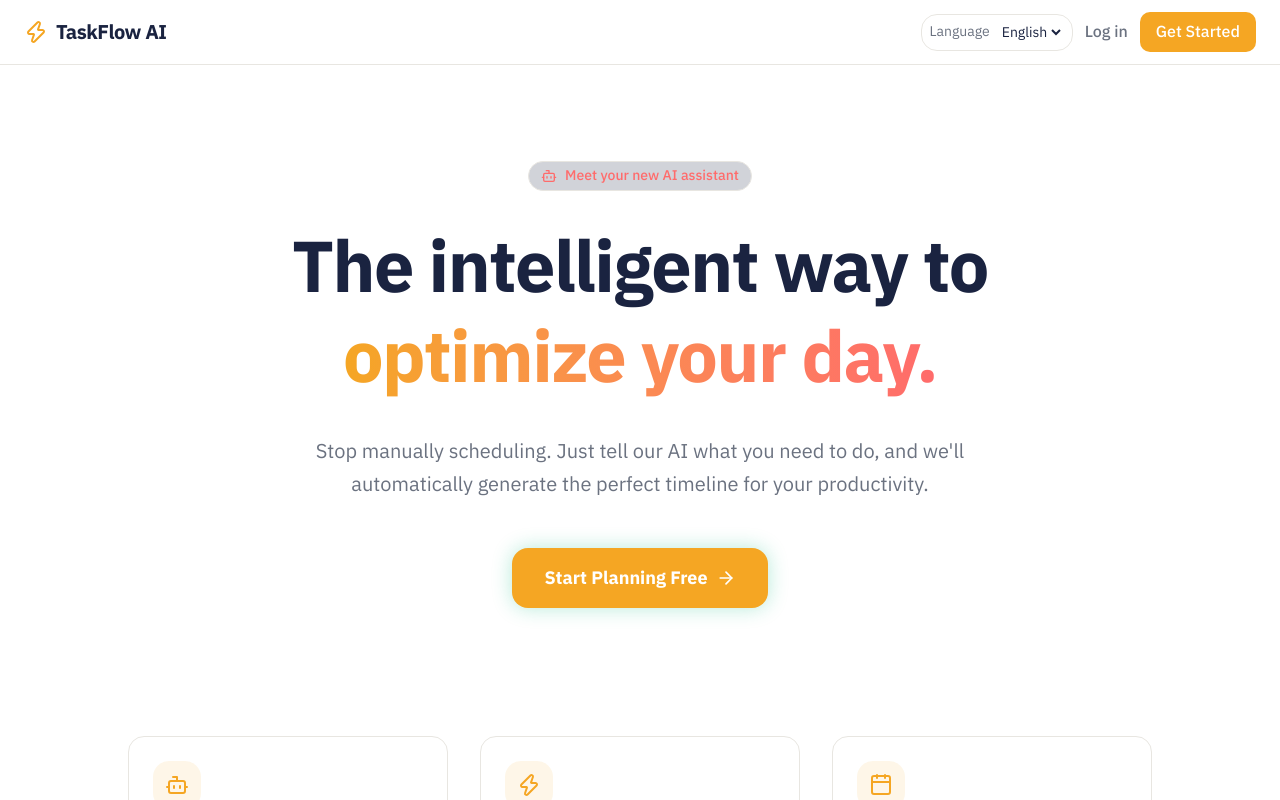
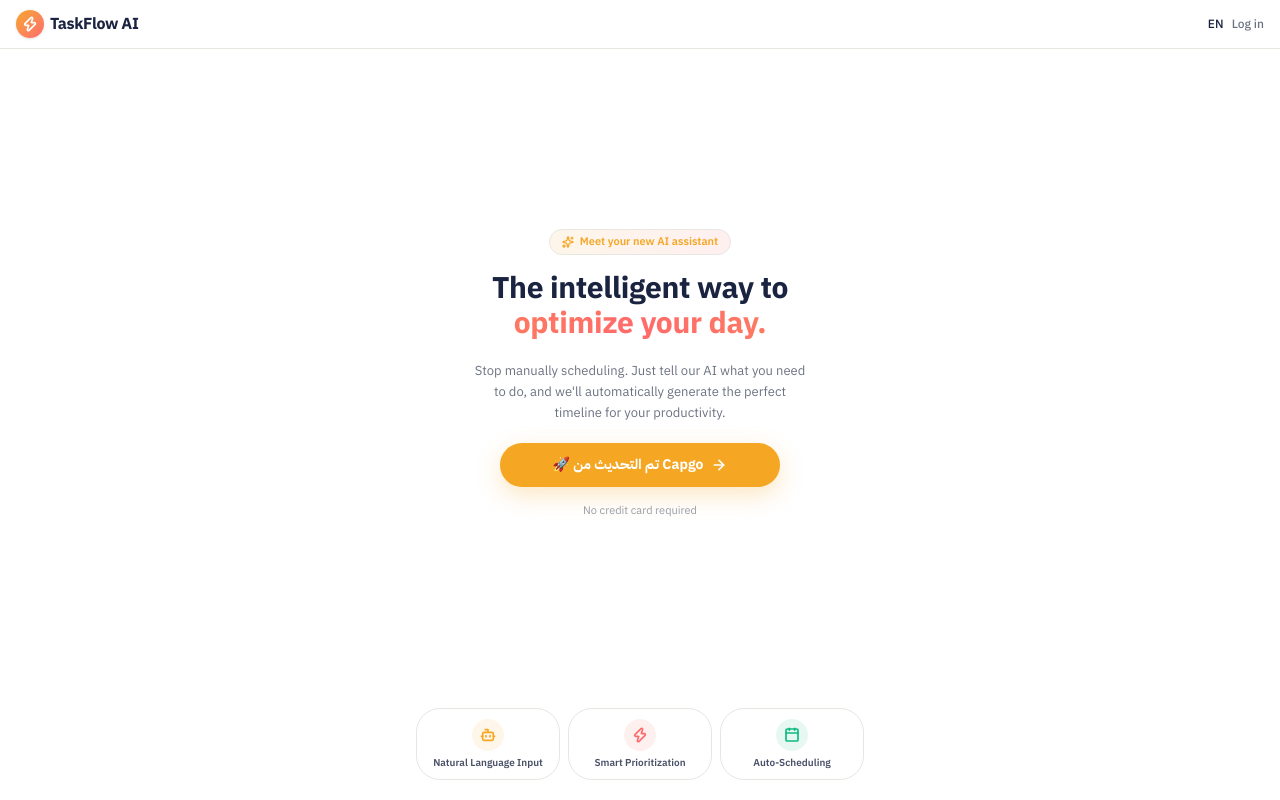
Before and after one commit to Abdallahmoha277/AI-PoweredDailyTaskScheduler, a React (Vite) app: page / in a window 1280 px wide. Built offline with nearby package versions, Linux system fonts and the light colour scheme; no server answers.

Commit message:
Test Capgo live update

```diff
--- a/src/index.css
+++ b/src/index.css
@@ -1,8 +1,6 @@
 /* =====================================================================
    Fonts
    ===================================================================== */
-
-
 @import '@fontsource-variable/space-grotesk';
 @import '@fontsource-variable/inter';
 @import '@fontsource-variable/jetbrains-mono';
@@ -16,7 +14,6 @@
 /* =====================================================================
    Theme Tokens
    ===================================================================== */
-
 @theme inline {
   /* Colors */
   --color-background: var(--background);
@@ -50,6 +47,9 @@
   --radius-md: 10px;
   --radius-lg: 16px;
   --radius-xl: 24px;
+
+  /* Extra breakpoints */
+  --breakpoint-xs: 380px;
 }
 
 /* =====================================================================
@@ -58,10 +58,10 @@
 :root {
   /* Surfaces */
   --background: #FFFFFF;
-  --surface: #F8F6F2;   /* warm off-white */
+  --surface: #F8F6F2;
   --card: #FFFFFF;
   --card-foreground: #1A2340;
-  --foreground: #1A2340;   /* deep navy */
+  --foreground: #1A2340;
 
   /* Primary — warm amber/orange (CTA) */
   --primary: #F5A623;
@@ -109,9 +109,7 @@
 html {
   color-scheme: light;
   scroll-behavior: smooth;
-  height: 100%;
-  overflow: hidden;
-  overscroll-behavior: none;
+  -webkit-tap-highlight-color: transparent;
 }
 
 body {
@@ -122,27 +120,11 @@ body {
   -webkit-font-smoothing: antialiased;
   -moz-osx-font-smoothing: grayscale;
   text-rendering: optimizeLegibility;
-  height: 100%;
-  overflow: hidden;
-  overscroll-behavior: none;
-  -webkit-tap-highlight-color: transparent;
   -webkit-text-size-adjust: 100%;
   text-size-adjust: 100%;
-}
-
-#root {
-  height: 100%;
-  overflow: hidden;
-}
-
-body {
-  background-color: var(--background);
-  color: var(--foreground);
-  font-family: var(--font-sans);
-  font-feature-settings: 'cv02', 'cv03', 'cv04', 'cv11';
-  -webkit-font-smoothing: antialiased;
-  -moz-osx-font-smoothing: grayscale;
-  text-rendering: optimizeLegibility;
+  overflow-x: hidden;
+  min-height: 100vh;
+  min-height: 100dvh;
 }
 
 /* =====================================================================
@@ -160,7 +142,7 @@ code, pre, .font-mono {
 }
 
 /* =====================================================================
-   Arabic font override
+   Arabic font override — no letter-spacing!
    ===================================================================== */
 html[lang='ar'] body {
   font-family: 'IBM Plex Sans Arabic', var(--font-sans);
@@ -172,14 +154,19 @@ html[lang='ar'] h3,
 html[lang='ar'] h4 {
   font-family: 'IBM Plex Sans Arabic', var(--font-display);
   letter-spacing: 0;
+  word-spacing: normal;
+}
+
+html[lang='ar'] * {
+  letter-spacing: 0 !important;
 }
 
 /* =====================================================================
    Custom scrollbar
    ===================================================================== */
 ::-webkit-scrollbar {
-  width: 10px;
-  height: 10px;
+  width: 8px;
+  height: 8px;
 }
 
 ::-webkit-scrollbar-track {
@@ -207,8 +194,40 @@ html[lang='ar'] h4 {
 /* =====================================================================
    Focus visible
    ===================================================================== */
+:focus {
+  outline: none;
+}
+
 :focus-visible {
   outline: 2px solid var(--ring);
   outline-offset: 2px;
   border-radius: 4px;
 }
+
+/* Force-clear any outline on select elements —
+   the parent label handles the visible focus state */
+select,
+select:focus,
+select:focus-visible,
+select:active {
+  outline: 0 !important;
+  outline-offset: 0 !important;
+  box-shadow: none !important;
+  -webkit-appearance: none;
+  appearance: none;
+}
+
+/* Show focus ring on the parent label instead */
+label:has(> select:focus),
+label:has(> select:focus-visible) {
+  outline: 2px solid var(--ring);
+  outline-offset: 2px;
+}
+
+/* =====================================================================
+   Prevent horizontal overflow globally
+   ===================================================================== */
+img, video, iframe, svg {
+  max-width: 100%;
+  height: auto;
+}
--- a/src/pages/Landing.tsx
+++ b/src/pages/Landing.tsx
@@ -1,6 +1,6 @@
 import { motion } from "framer-motion"
 import { Link } from "react-router-dom"
-import { Calendar, Bot, Zap, ArrowRight } from "lucide-react"
+import { Calendar, Bot, Zap, ArrowRight, Sparkles } from "lucide-react"
 import { useLanguage } from "../lib/language"
 
 export default function Landing() {
@@ -11,110 +11,131 @@ export default function Landing() {
     {
       icon: Bot,
       title: t("feature1Title"),
-      desc: t("feature1Desc"),
+      color: 'text-primary',
+      bg: 'bg-primary/10',
     },
     {
       icon: Zap,
       title: t("feature2Title"),
-      desc: t("feature2Desc"),
+      color: 'text-accent',
+      bg: 'bg-accent/10',
     },
     {
       icon: Calendar,
       title: t("feature3Title"),
-      desc: t("feature3Desc"),
+      color: 'text-success',
+      bg: 'bg-success/10',
     },
   ]
 
   return (
-    <div dir={isArabic ? "rtl" : "ltr"} className="min-h-screen bg-background text-foreground flex flex-col">
-      <nav className="border-b border-border/50 bg-background/50 backdrop-blur-sm sticky top-0 z-50">
-        <div className="container mx-auto px-6 h-16 flex items-center justify-between">
-          <div className="flex items-center gap-2 font-bold text-xl tracking-tight">
-            <Zap className="w-6 h-6 text-primary" />
-            <span>{t("landingProduct")}</span>
+    <div
+      dir={isArabic ? "rtl" : "ltr"}
+      className="h-[100dvh] overflow-hidden bg-background text-foreground flex flex-col"
+    >
+      {/* ==================== NAVBAR ==================== */}
+      <header className="shrink-0 border-b border-border/60 bg-background/80 backdrop-blur-sm">
+        <div className="px-4 h-12 flex items-center justify-between gap-2">
+          {/* Logo */}
+          <div className="flex items-center gap-1.5 font-bold text-base shrink-0">
+            <div className="w-7 h-7 rounded-lg bg-gradient-to-br from-primary to-accent flex items-center justify-center shadow-sm">
+              <Zap className="w-4 h-4 text-white" strokeWidth={2.5} />
+            </div>
+            <span className="tracking-tight">{t("landingProduct")}</span>
           </div>
 
-          <div className="flex gap-3 items-center">
-            <label className="flex items-center gap-2 rounded-lg border border-border bg-card/60 px-2 py-1.5 text-sm">
-              <span className="text-muted-foreground">{t("languageLabel")}</span>
+          {/* Language + Login */}
+          <div className="flex items-center gap-2 shrink-0">
             <select
               aria-label={t("languageLabel")}
               value={lang}
               onChange={(e) => setLang(e.target.value as "en" | "ar")}
-                className="bg-transparent text-foreground outline-none"
+              className="bg-transparent text-foreground outline-none cursor-pointer text-xs border-0 p-0 m-0 focus:outline-none focus:ring-0 font-medium"
             >
-                <option value="en">{t("english")}</option>
-                <option value="ar">{t("arabic")}</option>
+              <option value="en">EN</option>
+              <option value="ar">ع</option>
             </select>
-            </label>
 
             <Link
               to="/auth"
-              className="text-muted-foreground hover:text-foreground transition-colors font-medium"
+              className="text-xs font-medium text-muted-foreground hover:text-foreground transition-colors"
             >
               {t("navLogin")}
             </Link>
-            <Link
-              to="/auth"
-              className="bg-primary text-primary-foreground px-4 py-2 rounded-md font-medium hover:bg-primary/90 transition-colors"
-            >
-              {t("navGetStarted")}
-            </Link>
           </div>
         </div>
-      </nav>
+      </header>
 
-      <main className="flex-1 flex flex-col items-center justify-center text-center px-6 py-24">
+      {/* ==================== MAIN ==================== */}
+      <main className="flex-1 min-h-0 flex flex-col overflow-hidden">
+        {/* Hero — fills most of the screen */}
         <motion.div
-          initial={{ opacity: 0, y: 20 }}
+          initial={{ opacity: 0, y: 16 }}
           animate={{ opacity: 1, y: 0 }}
-          transition={{ duration: 0.5 }}
-          className="max-w-3xl space-y-8"
+          transition={{ duration: 0.5, ease: 'easeOut' }}
+          className="flex-1 min-h-0 flex flex-col items-center justify-center text-center px-6 gap-4"
         >
-          <div className="inline-flex items-center gap-2 px-3 py-1 rounded-full bg-secondary/20 text-accent font-medium text-sm border border-secondary/30">
-            <Bot className="w-4 h-4" />
+          {/* Badge */}
+          <div className="inline-flex items-center gap-1.5 px-3 py-1 rounded-full bg-gradient-to-r from-primary/10 to-accent/10 border border-primary/20 text-[11px] font-semibold text-primary">
+            <Sparkles className="w-3 h-3" strokeWidth={2.5} />
             <span>{t("heroBadge")}</span>
           </div>
 
-          <h1 className="text-5xl md:text-7xl font-extrabold tracking-tight leading-tight">
-            {t("heroTitleBefore")} <br />
-            <span className="text-transparent bg-clip-text bg-gradient-to-r from-primary to-accent">
+          {/* Title */}
+          <h1
+            className={`font-extrabold leading-[1.15] w-full max-w-full break-words ${
+              isArabic ? "" : "tracking-tight"
+            }`}
+          >
+            <span className="block text-[26px] xs:text-[30px] text-foreground">
+              {t("heroTitleBefore")}
+            </span>
+            <span className="block text-[26px] xs:text-[30px] text-transparent bg-clip-text bg-gradient-to-r from-primary via-accent to-primary pb-1">
               {t("heroTitleAfter")}
             </span>
           </h1>
 
-          <p className="text-xl text-muted-foreground max-w-2xl mx-auto leading-relaxed">
+          {/* Description */}
+          <p className="text-[13px] text-muted-foreground leading-relaxed max-w-[340px]">
             {t("heroDescription")}
           </p>
 
-          <div className="flex items-center justify-center gap-4 pt-4">
+          {/* CTA */}
           <Link
             to="/auth"
-              className="bg-primary text-primary-foreground px-8 py-4 rounded-lg font-bold text-lg hover:bg-primary/90 transition-all hover:scale-105 flex items-center gap-2 shadow-[0_0_20px_rgba(16,185,129,0.3)]"
+            className="mt-1 bg-primary text-primary-foreground px-6 py-3 rounded-xl font-bold text-sm hover:bg-primary/90 active:scale-[0.97] transition-all flex items-center justify-center gap-2 shadow-[0_8px_24px_rgba(245,166,35,0.28)] w-full max-w-[280px]"
           >
-              {t("heroCta")} <ArrowRight className="w-5 h-5" />
+            🚀 تم التحديث من Capgo            <ArrowRight className="w-4 h-4 shrink-0 rtl:rotate-180" strokeWidth={2.5} />
           </Link>
-          </div>
+
+          {/* Small "no account" hint */}
+          <p className="text-[11px] text-muted-foreground/70">
+            {isArabic ? 'لا تحتاج بطاقة ائتمانية' : 'No credit card required'}
+          </p>
         </motion.div>
 
+        {/* ==================== FEATURE PILLS (horizontal) ==================== */}
         <motion.div
-          initial={{ opacity: 0, y: 40 }}
+          initial={{ opacity: 0, y: 12 }}
           animate={{ opacity: 1, y: 0 }}
-          transition={{ duration: 0.7, delay: 0.2 }}
-          className="grid md:grid-cols-3 gap-8 max-w-5xl mx-auto mt-32 text-left"
+          transition={{ duration: 0.5, delay: 0.2 }}
+          className="shrink-0 px-4 pb-5 pt-2"
         >
+          <div className="grid grid-cols-3 gap-2 max-w-md mx-auto">
             {features.map((feat, i) => (
               <div
                 key={i}
-              className="p-6 rounded-2xl bg-card border border-border/50 hover:border-primary/50 transition-colors"
+                className="flex flex-col items-center gap-1.5 p-2.5 rounded-xl bg-card border border-border/60"
               >
-              <div className="w-12 h-12 rounded-lg bg-primary/10 flex items-center justify-center text-primary mb-4">
-                <feat.icon className="w-6 h-6" />
+                <div className={`w-8 h-8 rounded-lg ${feat.bg} flex items-center justify-center`}>
+                  <feat.icon className={`w-4 h-4 ${feat.color}`} strokeWidth={2.5} />
                 </div>
-              <h3 className="text-xl font-bold mb-2">{feat.title}</h3>
-              <p className="text-muted-foreground leading-relaxed">{feat.desc}</p>
+                <span className="text-[10px] font-semibold text-center leading-tight text-foreground/80 line-clamp-2">
+                  {feat.title}
+                </span>
               </div>
             ))}
+          </div>
         </motion.div>
       </main>
     </div>
```
Also changed, not shown: src/components/SpotlightCard.tsx (+5 -158 lines). Lines whose indentation alone changed are shown as unchanged.
